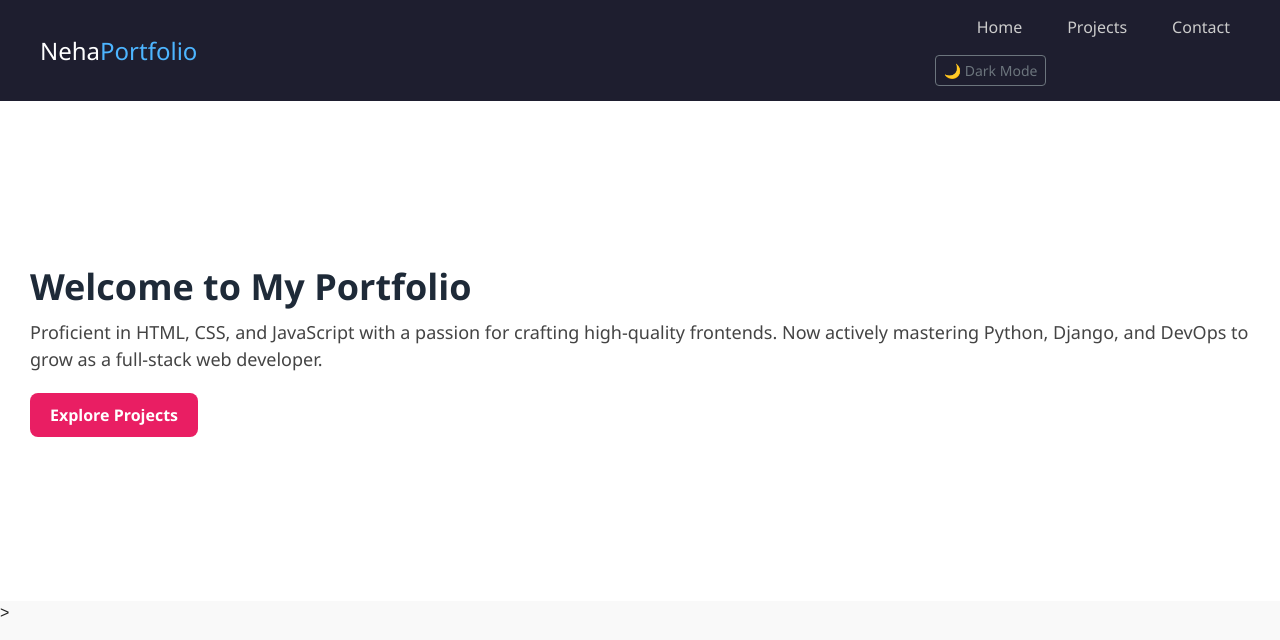
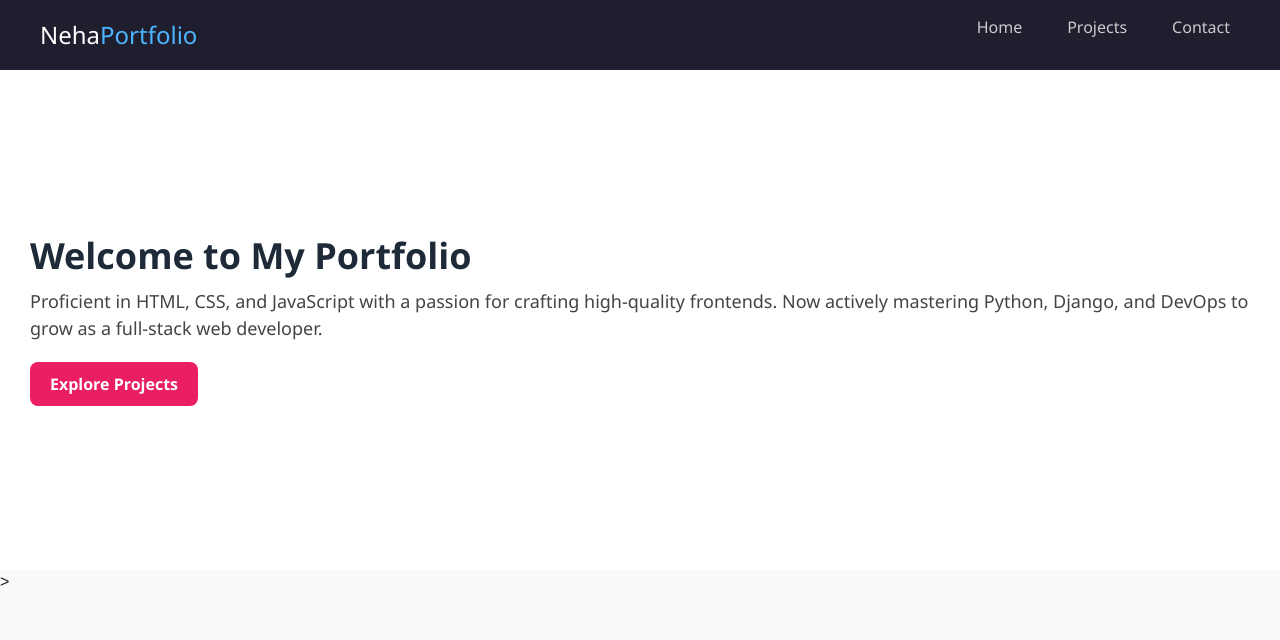
Before and after one commit to nehanasir987/portfolio, a Django app: page / in a window 1280 px wide. Shown: the top 640 px of the page. Run offline with Django 4.2, Linux system fonts and the light colour scheme; some libraries are stand-ins or nearby versions.

Commit message:
updated links

```diff
--- a/myportfolio/portfolio/templates/portfolio/contact.html
+++ b/myportfolio/portfolio/templates/portfolio/contact.html
@@ -32,9 +32,9 @@
         </div>
 
         <div class="social-links">
-          <a href="https://github.com/username" target="_blank">GitHub</a>
+          <a href="https://github.com/nehanasir987" target="_blank">GitHub</a>
           <a href="https://linkedin.com/in/username" target="_blank">LinkedIn</a>
-          <a href="mailto:neha.dev@example.com">Email</a>
+          <a href="mailto:neha.nasir987@gmail.com">Email</a>
         </div>
       </div>
 
--- a/myportfolio/portfolio/templates/portfolio/header.html
+++ b/myportfolio/portfolio/templates/portfolio/header.html
@@ -15,10 +15,7 @@
         <li><a href="{% url 'project' %}">Projects</a></li>
         <li><a href="{% url 'contact' %}">Contact</a></li>
       </ul>
-      <!-- Dark Mode Toggle Button -->
-<button id="darkModeToggle" class="btn btn-sm btn-outline-secondary">
-  🌙 Dark Mode
-</button>
+
 
     </nav>
   </header>
--- a/myportfolio/portfolio/templates/portfolio/index.html
+++ b/myportfolio/portfolio/templates/portfolio/index.html
@@ -82,56 +82,6 @@
   font-weight: 600;
 }
 
-
-
-
-
-
-
-
-
-
-
-
-
-
-
-
-
-
-
-
-
-
-
-
-
-
-/* Default light theme */
-body {
-  background-color: #ffffff;
-  color: #212529;
-  transition: background 0.3s ease, color 0.3s ease;
-}
-
-/* Dark theme */
-body.dark-mode {
-  background-color: #121212;
-  color: #e0e0e0;
-}
-
-/* Optional: Navbar background change */
-body.dark-mode .navbar {
-  background-color: #1f1f1f;
-}
-
-/* Buttons, Cards, Sections, etc. */
-body.dark-mode .skill-card {
-  background-color: #1c1c1c;
-  color: #e0e0e0;
-  border: 1px solid #444;
-}
-
   </style>
 </head>
 <body>
@@ -145,8 +95,8 @@ body.dark-mode .skill-card {
     <p>
   Proficient in HTML, CSS, and JavaScript with a passion for crafting high-quality frontends. Now actively mastering Python, Django, and DevOps to grow as a full-stack web developer.
 </p>
-  <button class="btn">Explore Projects</button>
-  </div>
+<a href="{% url 'project' %}" class="btn btn-primary">Explore Projects</a>
+</div>
 </section>>
 
 
@@ -246,29 +196,6 @@ body.dark-mode .skill-card {
 
 
 
-<script>
-  const toggleButton = document.getElementById("darkModeToggle");
-  const currentTheme = localStorage.getItem("theme");
-
-  if (currentTheme === "dark") {
-    document.body.classList.add("dark-mode");
-  }
-
-  toggleButton.addEventListener("click", () => {
-    document.body.classList.toggle("dark-mode");
-
-    // Save preference
-    if (document.body.classList.contains("dark-mode")) {
-      localStorage.setItem("theme", "dark");
-      toggleButton.innerHTML = "☀️ Light Mode";
-    } else {
-      localStorage.setItem("theme", "light");
-      toggleButton.innerHTML = "🌙 Dark Mode";
-    }
-  });
-</script>
-
-
 
 
 
--- a/myportfolio/portfolio/templates/portfolio/project.html
+++ b/myportfolio/portfolio/templates/portfolio/project.html
@@ -4,7 +4,7 @@
 <head>
     <meta charset="UTF-8">
     <meta name="viewport" content="width=device-width, initial-scale=1.0">
-    <title>Document</title>
+    <title>Projects</title>
 <link rel="stylesheet" href="https://cdnjs.cloudflare.com/ajax/libs/font-awesome/6.5.0/css/all.min.css">
 
 <link rel="stylesheet" href="{% static 'css/project.css' %}">
@@ -31,7 +31,7 @@
     <div class="project-card">
       <div class="project-header">
         <h3>🧑‍💼 Portfolio Website</h3>
-        <span class="project-date">12 may 25</span>
+        <span class="project-date">12 may 24</span>
       </div>
 
       <div class="project-image">
@@ -50,7 +50,7 @@
       </div>
 
       <div class="project-links">
-  <a href="https://github.com/username/project-name" target="_blank" class="btn-glow">
+  <a href="https://github.com/nehanasir987/portfolio/tree/my-new-branch" target="_blank" class="btn-glow">
     💻 View Code on GitHub
   </a>
       </div>
```
